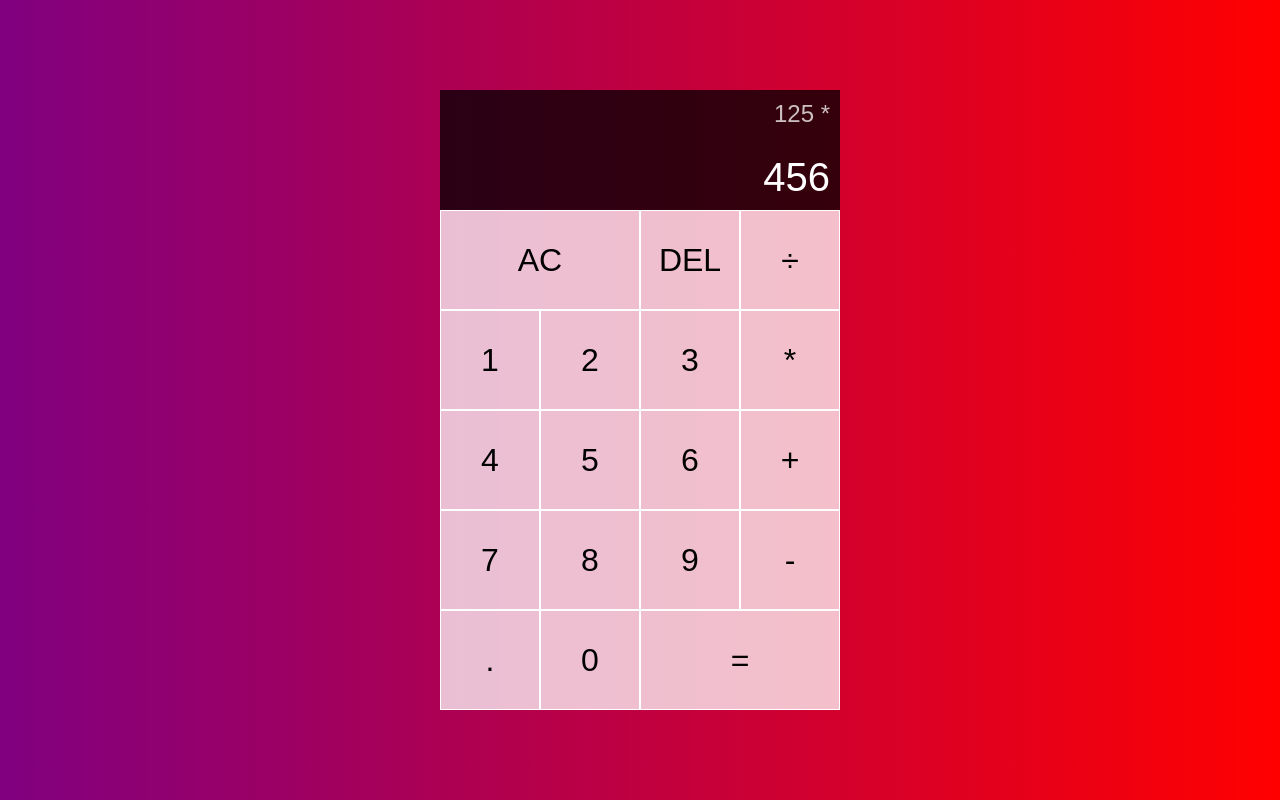
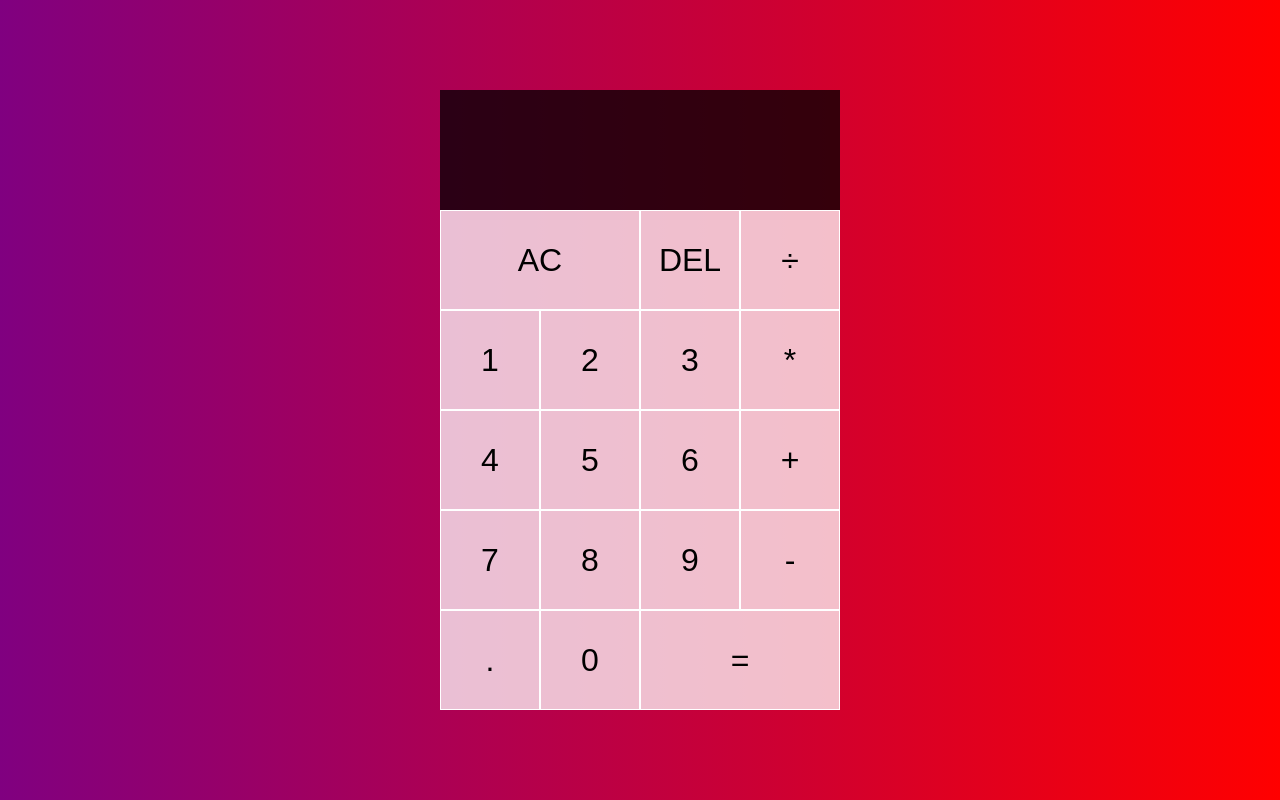
Before and after one commit to hajisml/javascript-calculator, a plain HTML site: page index.html in a window 1280 px wide. Drawn offline with Linux system fonts and the light colour scheme.

Commit message:
removed output placeholder text

```diff
--- a/index.html
+++ b/index.html
@@ -12,8 +12,8 @@
     <div class="calculator-grid">
         <!-- output display -->
         <div class="display">
-            <div class="previous-operand">125 *</div>
-            <div class="current-operand">456</div>
+            <div class="previous-operand"></div>
+            <div class="current-operand"></div>
         </div>
         <!-- buttons -->
         <button class="span-two">AC</button>
```
